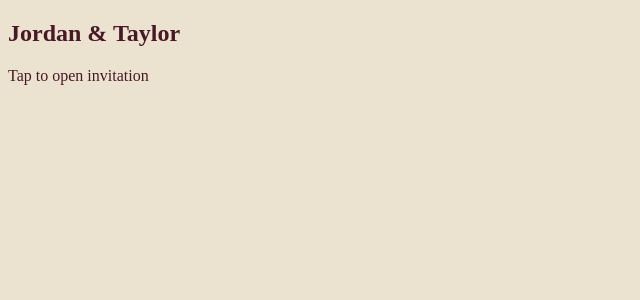
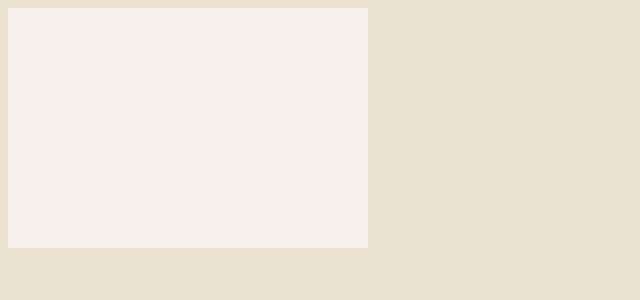
Before and after one commit to hubemichael95/wedding-invite, a Next.js app: page / in a window 1280 px wide. Shown: the top 300 px of the page, without its empty margins (0-640 px from the left). Built offline with nearby package versions, Linux system fonts and the light colour scheme.

Commit message:
Restore Tailwind directives in globals

```diff
--- a/app/globals.css
+++ b/app/globals.css
@@ -1,3 +1,7 @@
+@tailwind base;
+@tailwind components;
+@tailwind utilities;
+
 :root {
   --ivory: #EBE2CF;
   --plum: #481827;
@@ -6,11 +10,17 @@
   --orange: #AB482D;
 }
 
-html, body {
+html,
+body {
+  height: 100%;
+}
+
+body {
   background: var(--ivory);
   color: var(--plum);
 }
 
+/* Optional helper classes you can use anywhere */
 .invitation-container {
   max-width: 720px;
   margin: 0 auto;
```
